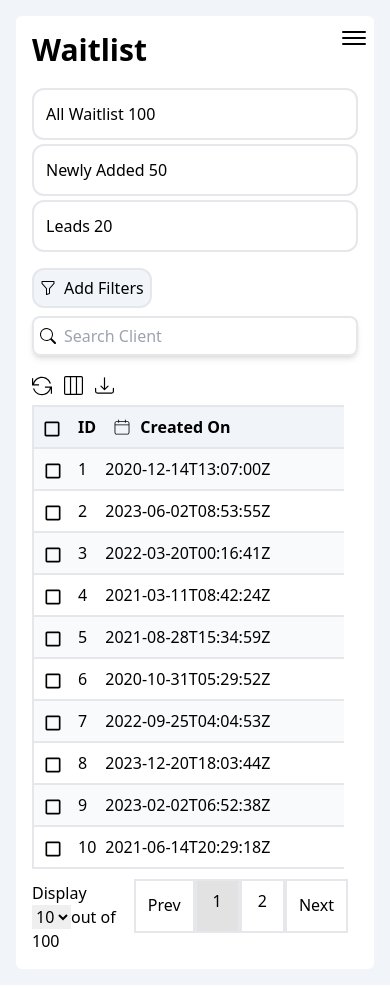
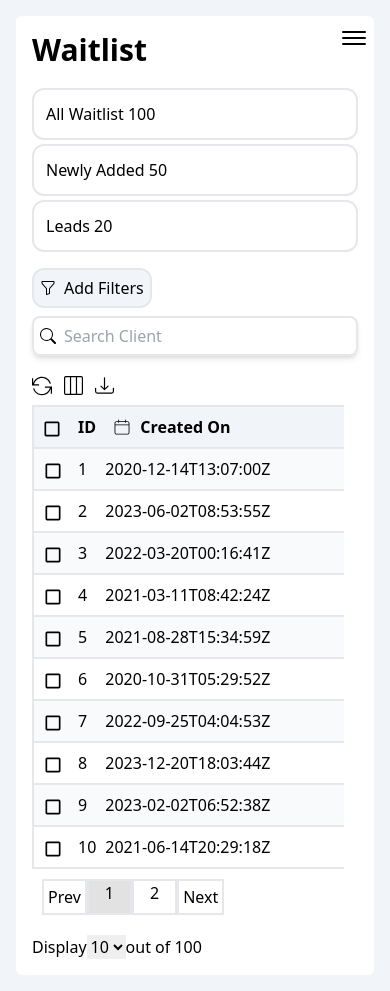
Before and after one commit to Sumant64/omnify-machine-coding, a Next.js app: page /waitlist in a window 390 px wide. Built offline with nearby package versions, Linux system fonts and the light colour scheme; grey boxes are pictures that could not be loaded.

Commit message:
pagination mobile view

```diff
--- a/app/waitlist/page.jsx
+++ b/app/waitlist/page.jsx
@@ -242,8 +242,8 @@ const DynamicTableUpgrade = () => {
                 }
             </div>
 
-            <div className='flex justify-between'>
-                <div className="rows mt-3">
+            <div className='flex flex-col-reverse sm:flex-row justify-between'>
+                <div className="rows mt-0 sm:mt-3">
                     Display
                     <select value={rowsPerPage.toString()} onChange={(event) => { setRowsPerPage(+event.target.value); setPage(1) }}>
                         <option value="10">10</option>
@@ -255,18 +255,18 @@ const DynamicTableUpgrade = () => {
 
                 {
                     rows.length > 0 && !loading &&
-                    <div className='p-[10px] mb-[10px] flex justify-center'>
-                        <span onClick={() => selectPageHandler(page - 1)} className='border-2 p-3 cursor-pointer'>Prev</span>
+                    <div className='p-[10px] mb-[10px] flex justify-start sm:justify-center'>
+                        <span onClick={() => selectPageHandler(page - 1)} className='border-2 p-1 sm:p-3 cursor-pointer'>Prev</span>
                         {
                             [...Array(Math.ceil(rows.length / rowsPerPage))].map((_, i) => {
                                 if (i === (page - 1) - 1 || i === (page - 1) || i === (page - 1) + 1) {
-                                    return <span key={i} className={`p-2 pl-4 pr-4 border-2 ${page === i + 1 ? 'bg-[#e2e2e2]' : ''}`}>
+                                    return <span key={i} className={`p-0 sm:p-2 pl-4 pr-4 border-2 ${page === i + 1 ? 'bg-[#e2e2e2]' : ''}`}>
                                         {i + 1}
                                     </span>
                                 }
                             })
                         }
-                        <span onClick={() => selectPageHandler(page + 1)} className='border-2 p-3 cursor-pointer'>Next</span>
+                        <span onClick={() => selectPageHandler(page + 1)} className='border-2 p-1 sm:p-3 cursor-pointer'>Next</span>
                     </div>
                 }
             </div>
```
